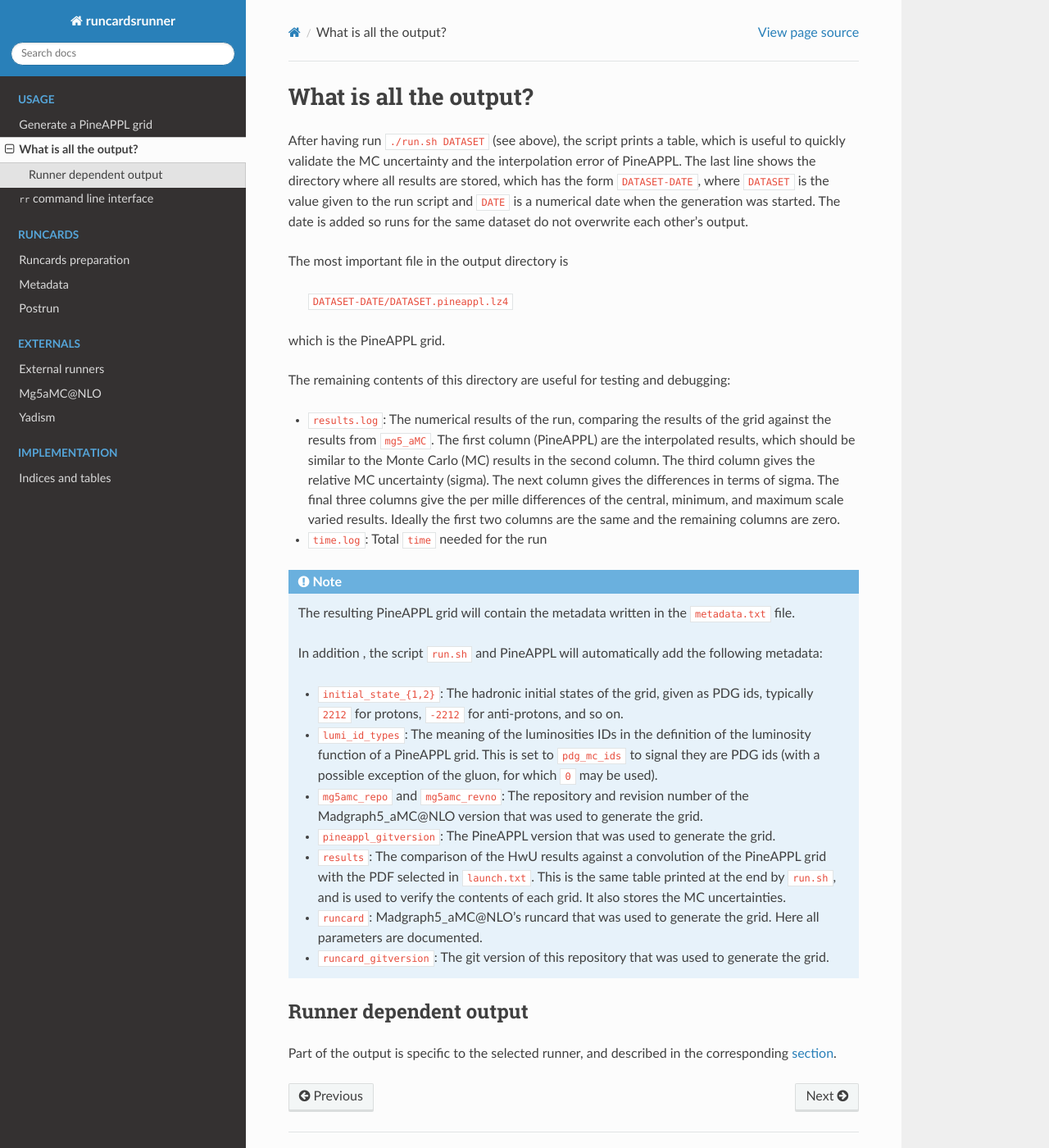
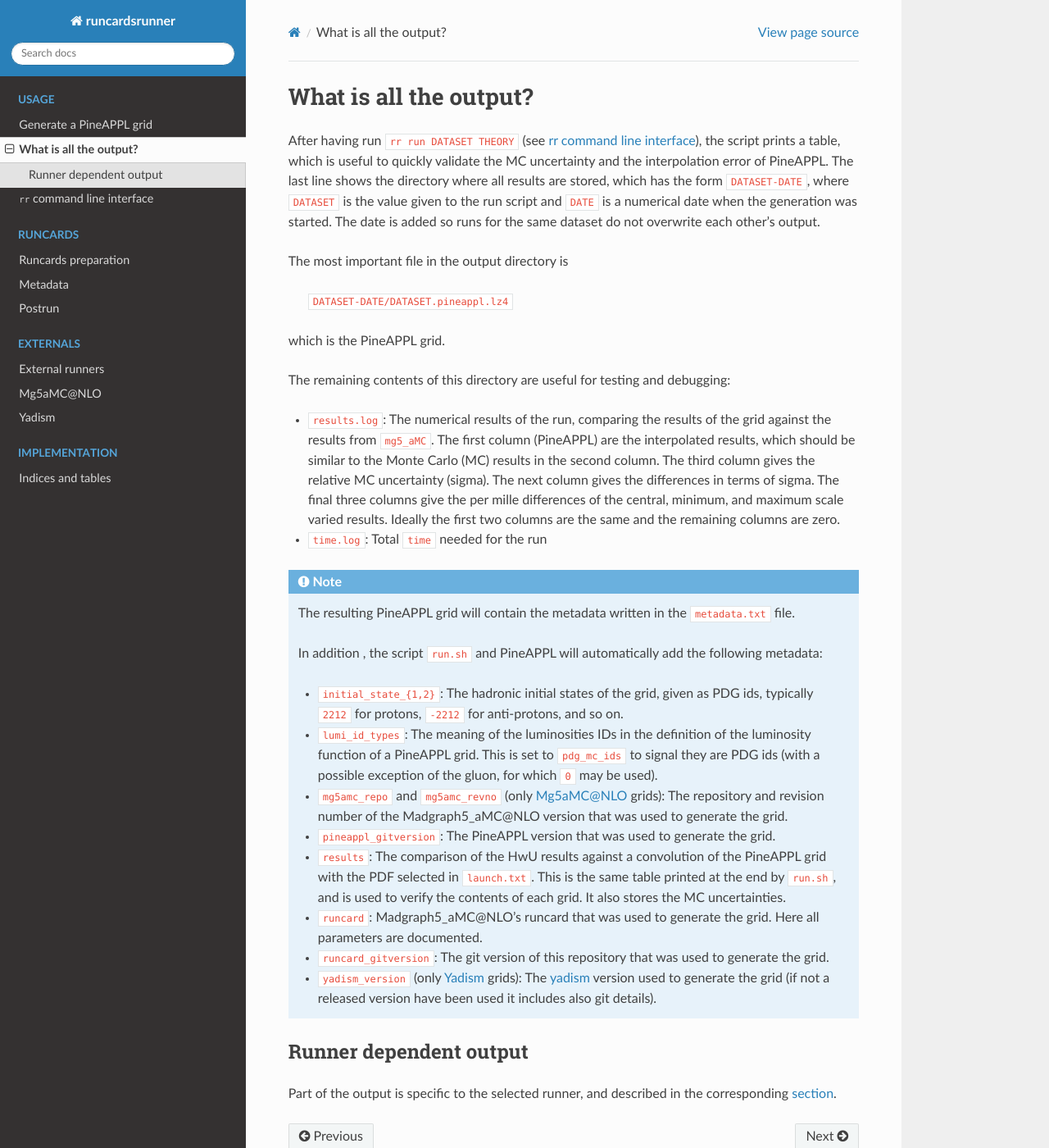
Before and after one commit to NNPDF/pinecards, a Sphinx documentation site: the page built from docs/source/output.rst, in a window 1280 px wide and 1400 px high. Shown: the whole window at 82% size. Built offline with Sphinx 7.4.7 and the Read the Docs theme 2.0.0, drawn with Linux system fonts in a browser that asks for light colours; pages that are not in the unit, such as notebooks, are missing from menus.

Commit message:
Fix output description in docs

```diff
--- a/docs/source/output.rst
+++ b/docs/source/output.rst
@@ -1,7 +1,7 @@
 What is all the output?
 =======================
 
-After having run ``./run.sh DATASET`` (see above), the script prints a table,
+After having run ``rr run DATASET THEORY`` (see :doc:`cli`), the script prints a table,
 which is useful to quickly validate the MC uncertainty and the interpolation
 error of PineAPPL. The last line shows the directory where all results are
 stored, which has the form ``DATASET-DATE``, where ``DATASET`` is the value given
@@ -41,8 +41,9 @@ The remaining contents of this directory are useful for testing and debugging:
     the luminosity function of a PineAPPL grid. This is set to ``pdg_mc_ids`` to
     signal they are PDG ids (with a possible exception of the gluon, for which
     ``0`` may be used).
-  - ``mg5amc_repo`` and ``mg5amc_revno``: The repository and revision number of the
-    Madgraph5_aMC\@NLO version that was used to generate the grid.
+  - ``mg5amc_repo`` and ``mg5amc_revno`` (only :doc:`external/mg5` grids): The
+    repository and revision number of the Madgraph5_aMC\@NLO version that was
+    used to generate the grid.
   - ``pineappl_gitversion``: The PineAPPL version that was used to generate the
     grid.
   - ``results``: The comparison of the HwU results against a convolution of the
@@ -53,6 +54,9 @@ The remaining contents of this directory are useful for testing and debugging:
     Here all parameters are documented.
   - ``runcard_gitversion``: The git version of this repository that was used to
     generate the grid.
+  - ``yadism_version`` (only :doc:`external/yadism` grids): The |yadism| version
+    used to generate the grid (if not a released version have been used it
+    includes also git details).
 
 Runner dependent output
 -----------------------
```
